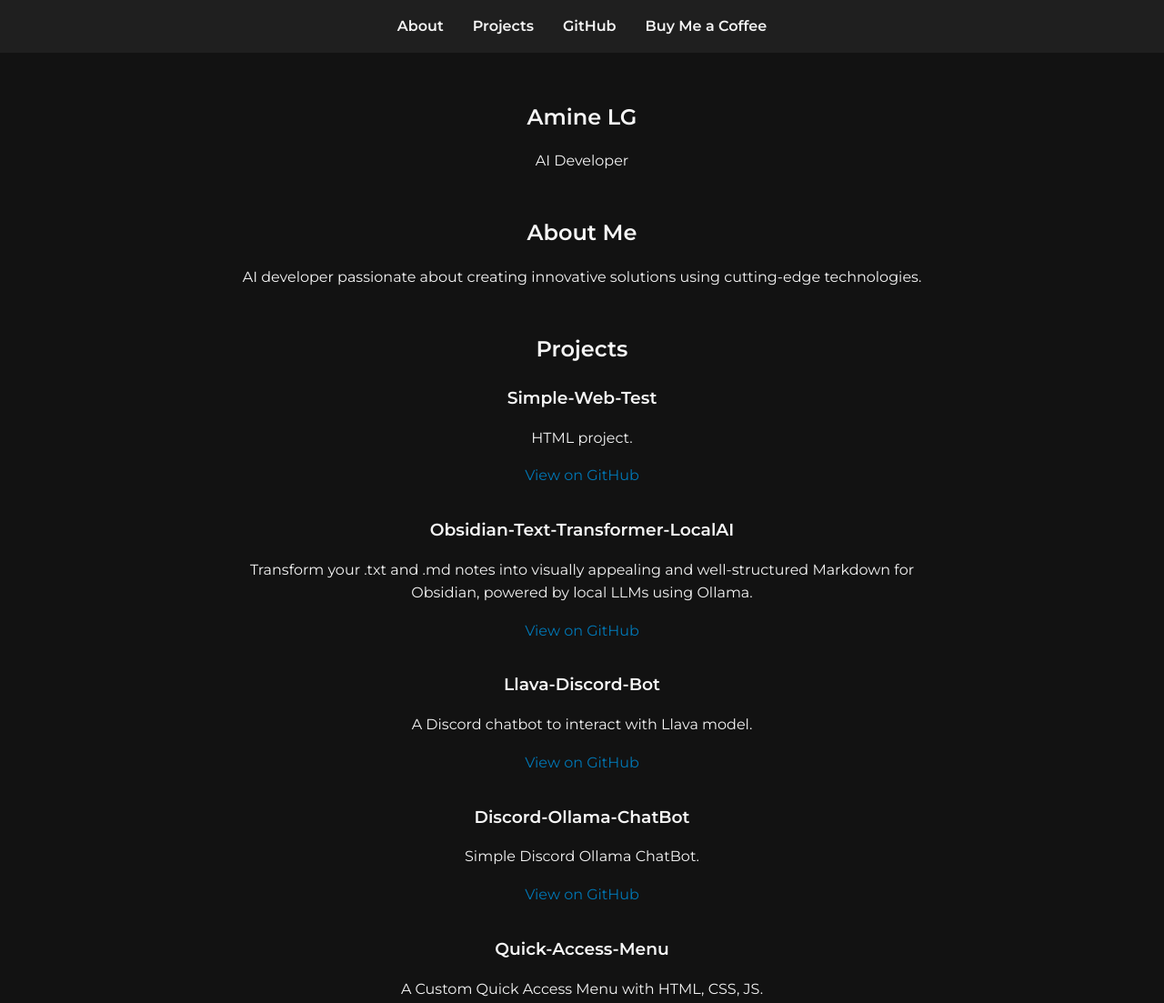
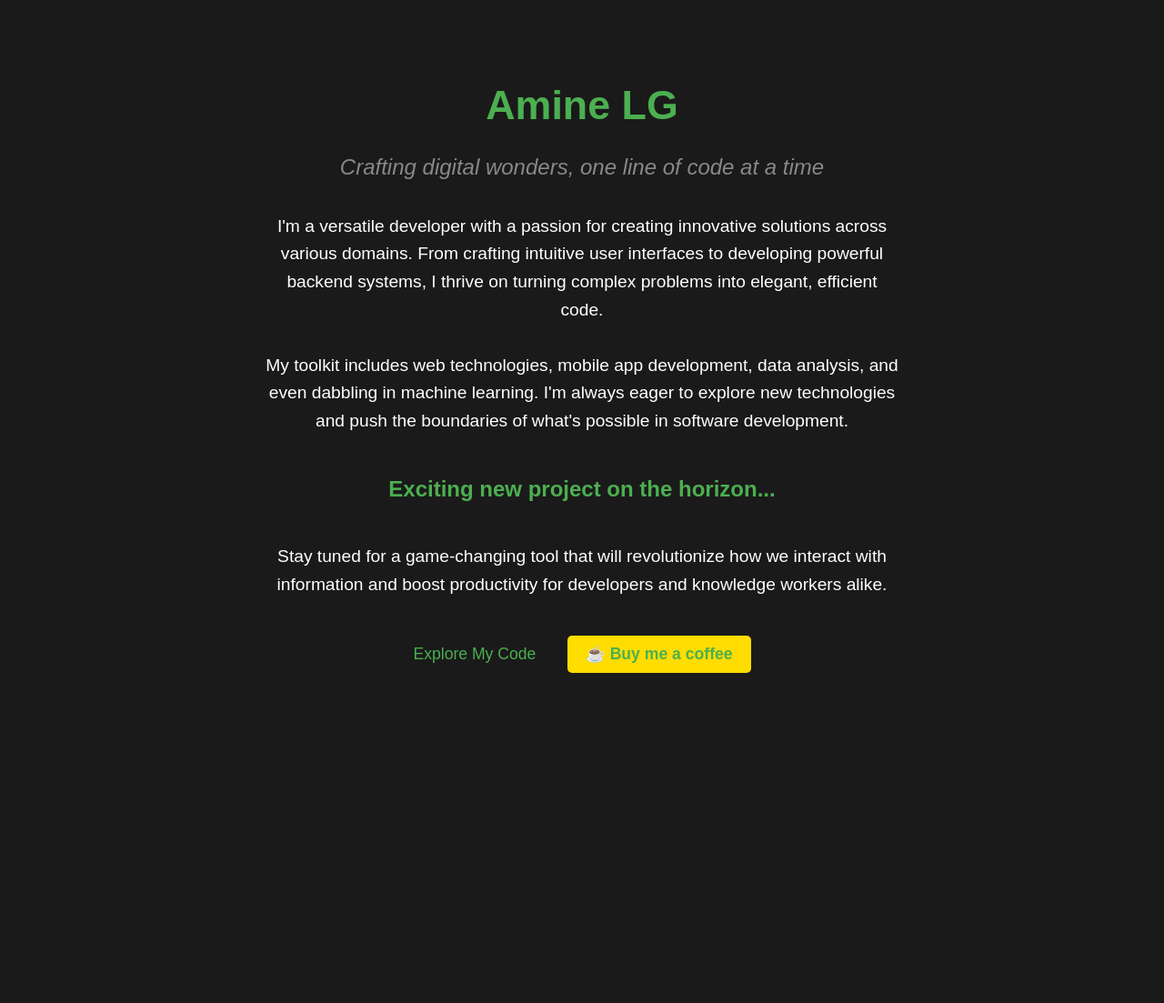
Before and after one commit to Amine-LG/Simple-Web-Test, a plain HTML site: page index.html in a window 1280 px wide. Shown: the top 1103 px of the page at 91% size. After the commit the page ends 800 px from the top, so only its background shows below. Drawn offline with Linux system fonts and the light colour scheme.

Commit message:
Change style

```diff
--- a/index.html
+++ b/index.html
@@ -3,66 +3,89 @@
 <head>
     <meta charset="UTF-8">
     <meta name="viewport" content="width=device-width, initial-scale=1.0">
-    <title>Amine LG - AI Developer</title>
-    <link rel="stylesheet" href="styles.css">
-    <link href="https://fonts.googleapis.com/css2?family=Montserrat:wght@400;600&display=swap" rel="stylesheet">
-    <script src="https://kit.fontawesome.com/your-fontawesome-kit.js" crossorigin="anonymous"></script>
+    <title>Amine LG - Developer</title>
+    <style>
+        body, html {
+            margin: 0;
+            padding: 0;
+            font-family: 'Arial', sans-serif;
+            background-color: #1a1a1a;
+            color: #ffffff;
+            height: 100%;
+            display: flex;
+            flex-direction: column;
+            justify-content: center;
+            align-items: center;
+            text-align: center;
+        }
+        .container {
+            max-width: 700px;
+            padding: 20px;
+        }
+        h1 {
+            font-size: 2.8em;
+            margin-bottom: 20px;
+            color: #4CAF50;
+        }
+        p {
+            font-size: 1.2em;
+            line-height: 1.6;
+            margin-bottom: 30px;
+        }
+        .tagline {
+            font-size: 1.5em;
+            font-style: italic;
+            color: #888;
+            margin-bottom: 30px;
+        }
+        .coming-soon {
+            font-size: 1.5em;
+            font-weight: bold;
+            color: #4CAF50;
+            margin: 40px 0;
+        }
+        .links {
+            margin-top: 40px;
+        }
+        .links a {
+            color: #4CAF50;
+            text-decoration: none;
+            margin: 0 15px;
+            font-size: 1.1em;
+            transition: color 0.3s ease;
+        }
+        .links a:hover {
+            color: #45a049;
+        }
+        .coffee-button {
+            display: inline-block;
+            padding: 10px 20px;
+            background-color: #FFDD00;
+            color: #000000;
+            text-decoration: none;
+            border-radius: 5px;
+            font-weight: bold;
+            transition: background-color 0.3s ease;
+        }
+        .coffee-button:hover {
+            background-color: #FFE44D;
+        }
+    </style>
 </head>
 <body>
-    <header>
-        <nav>
-            <ul>
-                <li><a href="#about">About</a></li>
-                <li><a href="#projects">Projects</a></li>
-                <li><a href="https://github.com/Amine-LG" target="_blank" rel="noopener noreferrer">GitHub</a></li>
-                <li><a href="https://www.buymeacoffee.com/aminelg" target="_blank" rel="noopener noreferrer">Buy Me a Coffee</a></li>
-            </ul>
-        </nav>
-    </header>
-
-    <main>
-        <section id="hero">
-            <h1>Amine LG</h1>
-            <p>AI Developer</p>
-        </section>
-
-        <section id="about">
-            <h2>About Me</h2>
-            <p>AI developer passionate about creating innovative solutions using cutting-edge technologies.</p>
-        </section>
-
-        <section id="projects">
-            <h2>Projects</h2>
-            <div class="project">
-                <h3>Simple-Web-Test</h3>
-                <p>HTML project.</p>
-                <a href="https://github.com/Amine-LG/Simple-Web-Test" target="_blank" rel="noopener noreferrer">View on GitHub</a>
-            </div>
-            <div class="project">
-                <h3>Obsidian-Text-Transformer-LocalAI</h3>
-                <p>Transform your .txt and .md notes into visually appealing and well-structured Markdown for Obsidian, powered by local LLMs using Ollama.</p>
-                <a href="https://github.com/Amine-LG/Obsidian-Text-Transformer-LocalAI" target="_blank" rel="noopener noreferrer">View on GitHub</a>
-            </div>
-            <div class="project">
-                <h3>Llava-Discord-Bot</h3>
-                <p>A Discord chatbot to interact with Llava model.</p>
-                <a href="https://github.com/Amine-LG/Llava-Discord-Bot" target="_blank" rel="noopener noreferrer">View on GitHub</a>
-            </div>
-            <div class="project">
-                <h3>Discord-Ollama-ChatBot</h3>
-                <p>Simple Discord Ollama ChatBot.</p>
-                <a href="https://github.com/Amine-LG/Discord-Ollama-ChatBot" target="_blank" rel="noopener noreferrer">View on GitHub</a>
-            </div>
-            <div class="project">
-                <h3>Quick-Access-Menu</h3>
-                <p>A Custom Quick Access Menu with HTML, CSS, JS.</p>
-                <a href="https://github.com/Amine-LG/Quick-Access-Menu" target="_blank" rel="noopener noreferrer">View on GitHub</a>
-            </div>
-        </section>
-    </main>
-
-    <footer>
-        <p>&copy; 2023 Amine LG. All rights reserved.</p>
-    </footer>
+    <div class="container">
+        <h1>Amine LG</h1>
+        <p class="tagline">Crafting digital wonders, one line of code at a time</p>
+        <p>I'm a versatile developer with a passion for creating innovative solutions across various domains. From crafting intuitive user interfaces to developing powerful backend systems, I thrive on turning complex problems into elegant, efficient code.</p>
+        <p>My toolkit includes web technologies, mobile app development, data analysis, and even dabbling in machine learning. I'm always eager to explore new technologies and push the boundaries of what's possible in software development.</p>
+        <p class="coming-soon">Exciting new project on the horizon...</p>
+        <p>Stay tuned for a game-changing tool that will revolutionize how we interact with information and boost productivity for developers and knowledge workers alike.</p>
+        <div class="links">
+            <a href="https://github.com/Amine-LG" target="_blank">Explore My Code</a>
+            <a href="https://www.buymeacoffee.com/aminelg" target="_blank" class="coffee-button">
+                ☕ Buy me a coffee
+            </a>
+        </div>
+    </div>
 </body>
 </html>
--- a/styles.css
+++ /dev/null
@@ -1,72 +0,0 @@
-body {
-    font-family: 'Montserrat', sans-serif;
-    margin: 0;
-    padding: 0;
-    color: #f5f5f5;
-    background-color: #121212;
-    line-height: 1.6;
-    text-align: center;
-}
-
-header {
-    background-color: #1f1f1f;
-    padding: 1rem 0;
-    position: sticky;
-    top: 0;
-    z-index: 100;
-}
-
-nav ul {
-    list-style: none;
-    padding: 0;
-    margin: 0;
-    display: flex;
-    justify-content: center;
-}
-
-nav li {
-    margin: 0 1rem;
-}
-
-nav a {
-    text-decoration: none;
-    color: #f5f5f5;
-    font-weight: 600;
-}
-
-nav a:hover {
-    color: #0077B5;
-}
-
-main {
-    padding: 2rem;
-    max-width: 800px;
-    margin: 0 auto;
-}
-
-section {
-    margin-bottom: 3rem;
-}
-
-h1, h2, h3 {
-    margin-bottom: 1rem;
-}
-
-.project {
-    margin-bottom: 2rem;
-}
-
-.project a {
-    color: #0077B5;
-    text-decoration: none;
-}
-
-.project a:hover {
-    text-decoration: underline;
-}
-
-footer {
-    background-color: #1f1f1f;
-    padding: 1rem 0;
-    text-align: center;
-}
```
